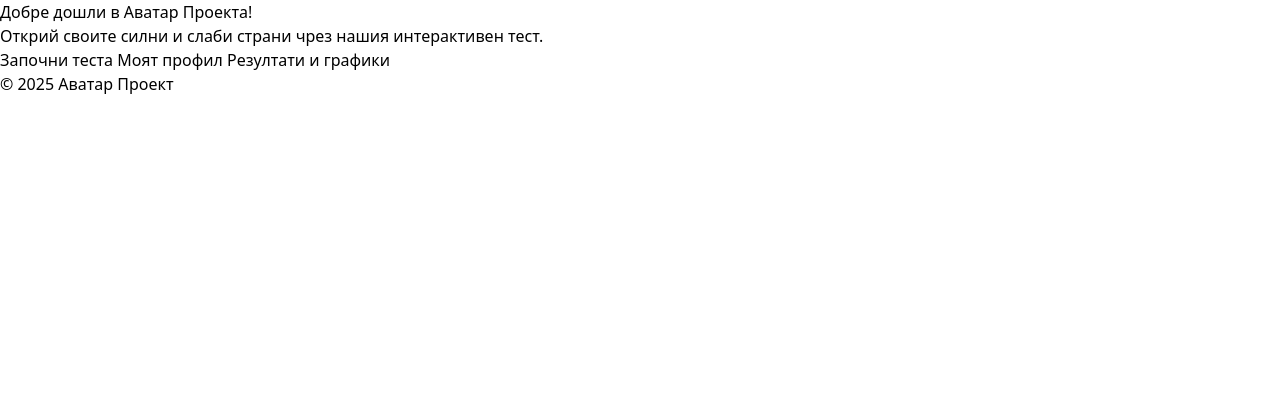
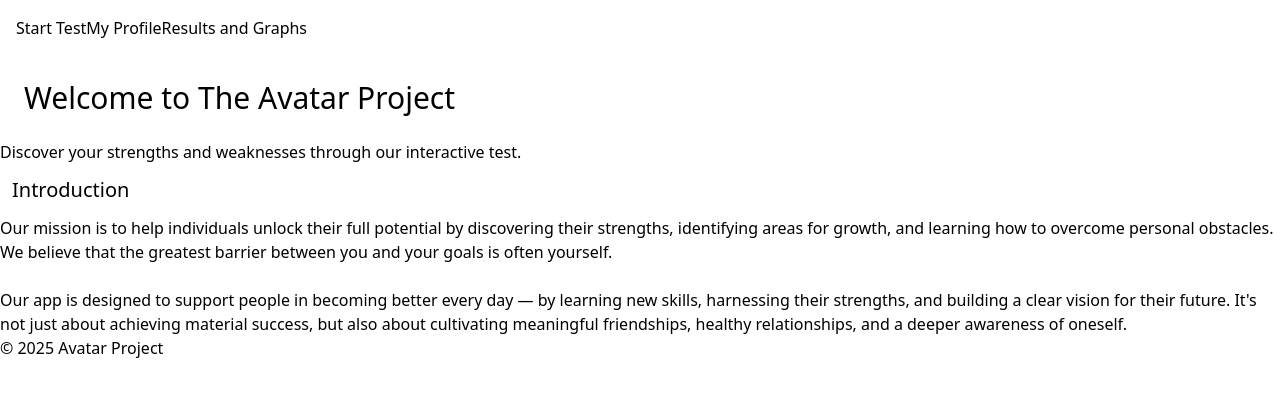
Before and after one commit to KolevAristocracy/AvatarApp, a Django app: page / in a window 1280 px wide. Shown: the top 397 px of the page. Run offline with Django 5.2, Linux system fonts and the light colour scheme.

Commit message:
added custom css and index page text; navigation modified a littlee

```diff
--- a/dashboard/views.py
+++ b/dashboard/views.py
@@ -7,7 +7,7 @@ from quiz_system.models import UserAnswer
 # Create your views here.
 
 def index_view(request):
-    return render(request, 'index.html')
+    return render(request, 'common/index.html')
 
 def dashboard_view(request):
     attributes = Attribute.objects.all()  # Getting all attributes (skills)
--- a/templates/common/base.html
+++ b/templates/common/base.html
@@ -4,19 +4,25 @@
 <html lang="bg">
 <head>
     <meta charset="UTF-8" />
-    <title>Аватар Проект - Начална страница</title>
+    <title>Avatar Project - Home Page</title>
     <link href="https://cdn.jsdelivr.net/npm/tailwindcss@2.2.19/dist/tailwind.min.css" rel="stylesheet">
     <link rel="stylesheet" href="{% static 'css/styles.css' %}">
 </head>
 <body>
+    <nav class="bg-transparent-400 p-4 grid grid-cols-2-gond-medium">
+        <div class="flex justify-start">
+            <a href="{% url 'start-quiz' %}">Start Test</a>
+            <a href="#">My Profile</a>
+            <a href="#">Results and Graphs</a>
+        </div>
+    </nav>
 
     {% block content %}
     {% endblock %}
-    {% block nav %}
-    {% include 'common/nav.html' %}
-    {% endblock %}
 
-    {% include 'common/footer.html' %}
 
+    <footer>
+         &copy; 2025 Avatar Project
+    </footer>
 </body>
 </html>
--- a/templates/common/footer.html
+++ /dev/null
@@ -1,3 +0,0 @@
-<footer>
-    &copy; 2025 Аватар Проект
-</footer>
--- /dev/null
+++ b/templates/common/index.html
@@ -0,0 +1,29 @@
+{% extends 'common/base.html' %}
+
+<body>
+    {% block content %}
+        <header>
+            <h1 class="text-3xl p-3 m-3 font-medium text-black dark:text-white">Welcome to The Avatar Project</h1>
+            <p>Discover your strengths and weaknesses through our interactive test.</p>
+        </header>
+
+        <div class="information">
+            <h1 class="text-xl m-3">Introduction</h1>
+            <p>
+                Our mission is to help individuals unlock their full potential by discovering their strengths,
+                identifying areas for growth, and learning how to overcome personal obstacles.
+                We believe that the greatest barrier between you and your goals is often yourself.
+
+            </p><br>
+            <p>
+                    Our app is designed to support people in becoming better every day — by learning new skills,
+                harnessing their strengths, and building a clear vision for their future.
+                It's not just about achieving material success, but also about cultivating meaningful friendships,
+                healthy relationships, and a deeper awareness of oneself.
+            </p>
+
+        </div>
+    {% endblock %}
+
+</body>
+</html>
--- a/templates/common/nav.html
+++ /dev/null
@@ -1,5 +0,0 @@
-<nav>
-    <a href="{% url 'start-quiz' %}">Започни теста</a>
-    <a href="#">Моят профил</a>
-    <a href="#">Резултати и графики</a>
-</nav>
--- a/templates/index.html
+++ /dev/null
@@ -1,20 +0,0 @@
-{% extends 'common/base.html' %}
-{% load static %}
-
-<!DOCTYPE html>
-<html lang="bg">
-<head>
-    <meta charset="UTF-8" />
-    <title>Аватар Проект - Начална страница</title>
-    <link rel="stylesheet" href="{% static 'css/styles.css' %}">
-</head>
-<body>
-    {% block content %}
-        <header>
-            <h1>Добре дошли в Аватар Проекта!</h1>
-            <p>Открий своите силни и слаби страни чрез нашия интерактивен тест.</p>
-        </header>
-    {% endblock %}
-
-</body>
-</html>
--- a/templates/quiz/quiz.html
+++ b/templates/quiz/quiz.html
@@ -2,7 +2,7 @@
 
 {% block content %}
 <div class="max-w-3xl mx-auto p-6 bg-white shadow rounded-lg mt-10">
-    <h2 class="text-2xl font-bold mb-6 text-center">🎯 Попълни своя тест</h2>
+    <h2 class="text-2xl font-bold mb-6 text-center">Complete your test</h2>
 
     <form method="post" class="space-y-8">
         {% csrf_token %}
@@ -30,7 +30,7 @@
                 type="submit"
                 class="bg-indigo-600 hover:bg-indigo-700 text-white font-semibold py-2 px-6 rounded transition"
             >
-                Изпрати отговори
+                Submit Your Answers
             </button>
         </div>
     </form>
```
Also changed, not shown: 3 other files.
